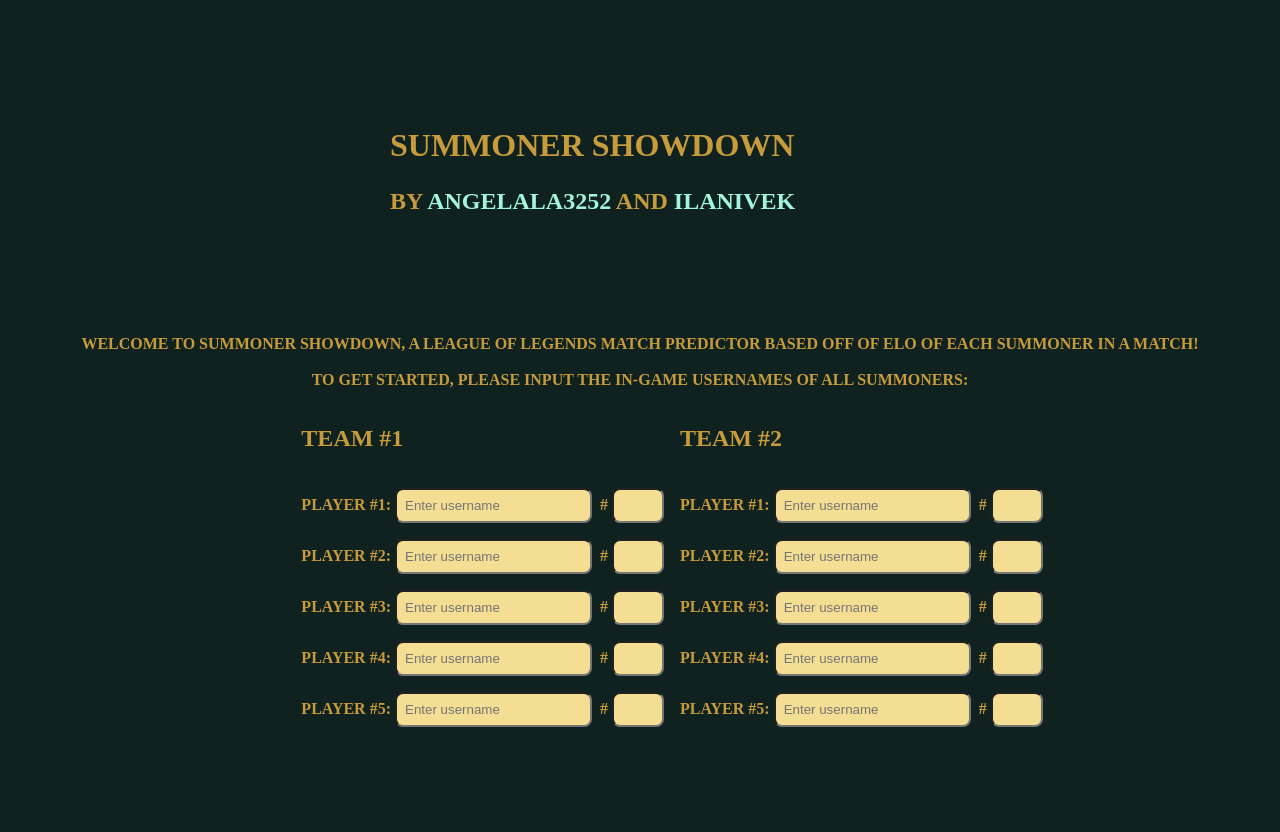
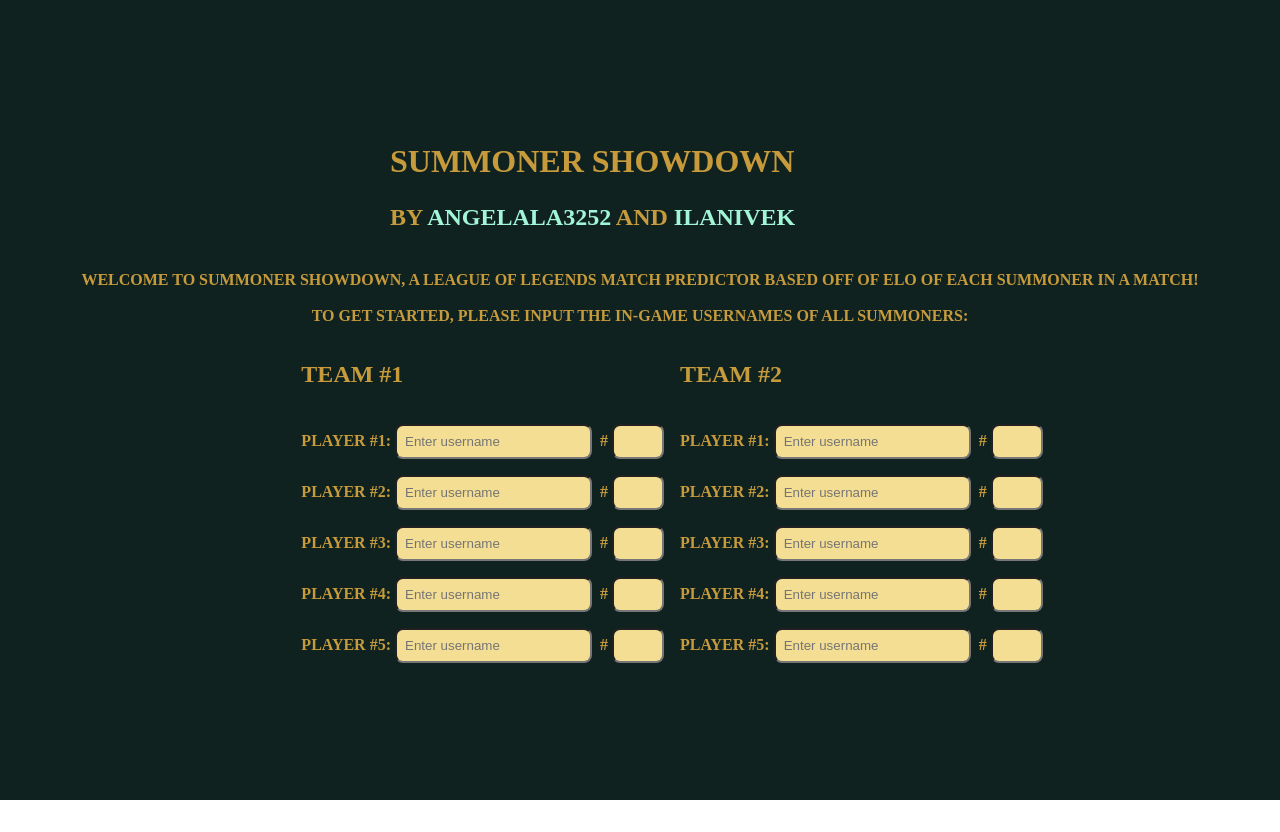
Before and after one commit to angelala3252/summoner-showdown, a React (Create React App) app in the folder frontend/: page /#/ in a window 1280 px wide. Shown: the top 832 px of the page. After the commit the page ends 800 px from the top, so only its background shows below. Built offline with nearby package versions, Linux system fonts and the light colour scheme.

Commit message:
Remove extra gaps

```diff
--- a/frontend/src/pages/home/home-page.css
+++ b/frontend/src/pages/home/home-page.css
@@ -2,8 +2,6 @@
     display: flex;
     align-items: center;
     justify-content: center;
-    padding-top: 1rem;
-    padding-bottom: 1rem;
     min-height: 100vh;
     background-color: #0f2220;
     font-family: Beaufort;
@@ -16,7 +14,6 @@
     display: flex;
     flex-direction: column;
     align-items: center;
-    gap: 2.25rem;
 }
 
 h1 {
@@ -43,14 +40,12 @@
     display: flex;
     flex-direction: column;
     align-items: center;
-    gap: 4rem;
     min-height: 0;
 }
 
 .header {
     width: 500px;
     max-width: 100vw;
-    padding: 1rem;
 }
 
 .body-container {
```
